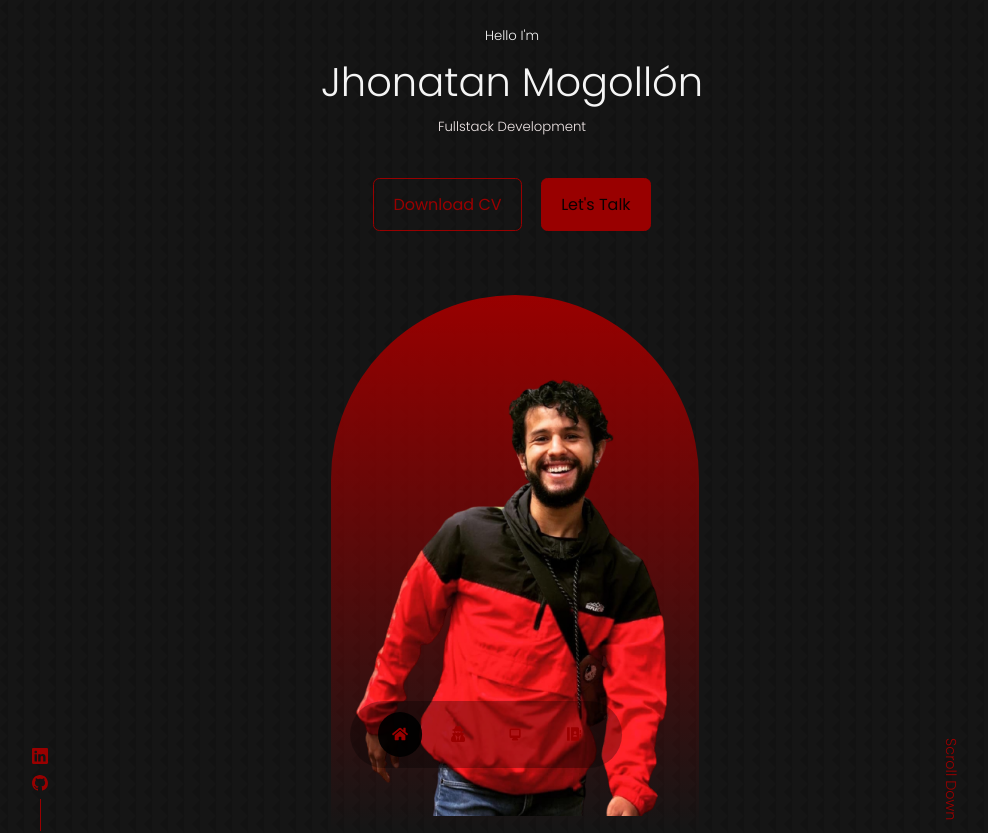
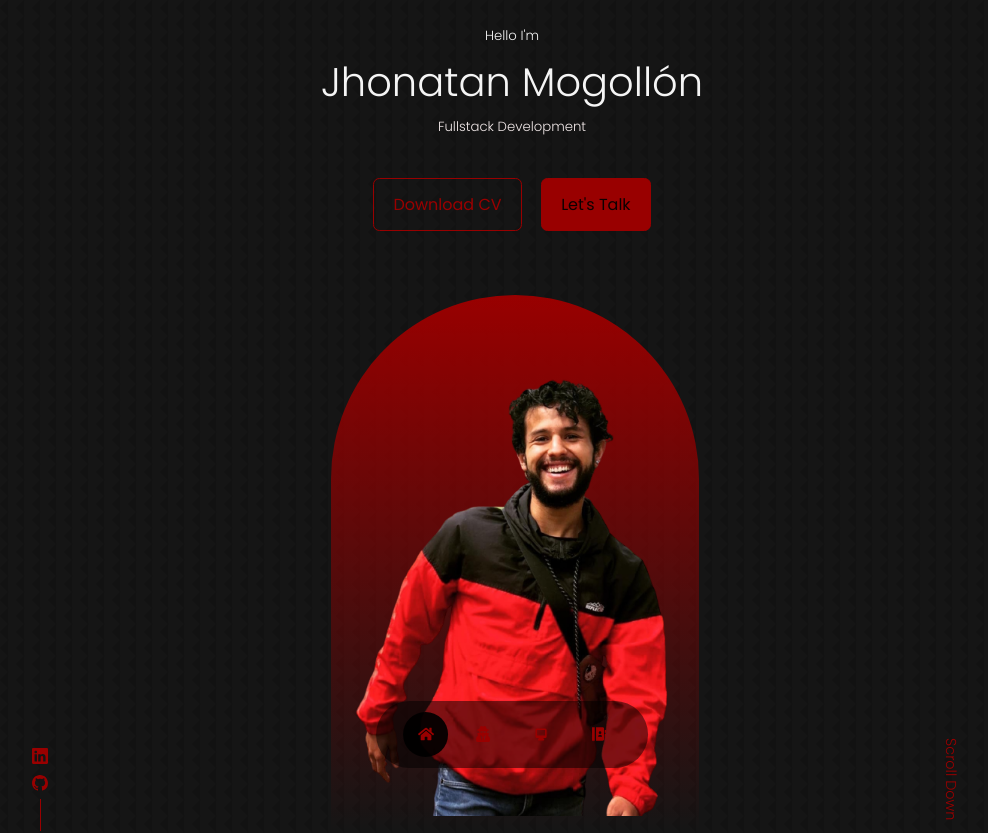
Before and after one commit to jhondeser/prueba, a React (Create React App) app: page / in a window 1280 px wide. Shown: the top 833 px of the page, without its empty margins (128-1116 px from the left). Built offline with nearby package versions, Linux system fonts and the light colour scheme.

Commit message:
centro la navbar

```diff
--- a/src/components/nav/nav.css
+++ b/src/components/nav/nav.css
@@ -1,11 +1,10 @@
 nav {
-  background: rgba(0, 0, 0, 0.3);
+  background: rgba(0, 0, 0, 0.5);
   width: max-content;
-  display: block;
   padding: 0.7rem 1.7rem;
   z-index: 2;
   position: fixed;
-  left: 48%;
+  left: 50%;
   transform: translateX(-50%);
   bottom: 2rem;
   display: flex;
```
